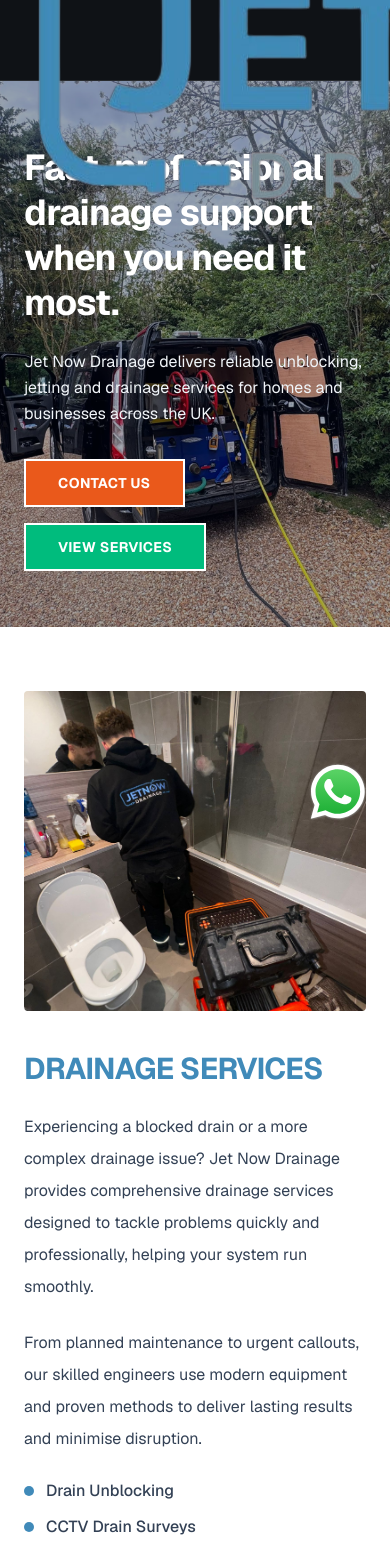
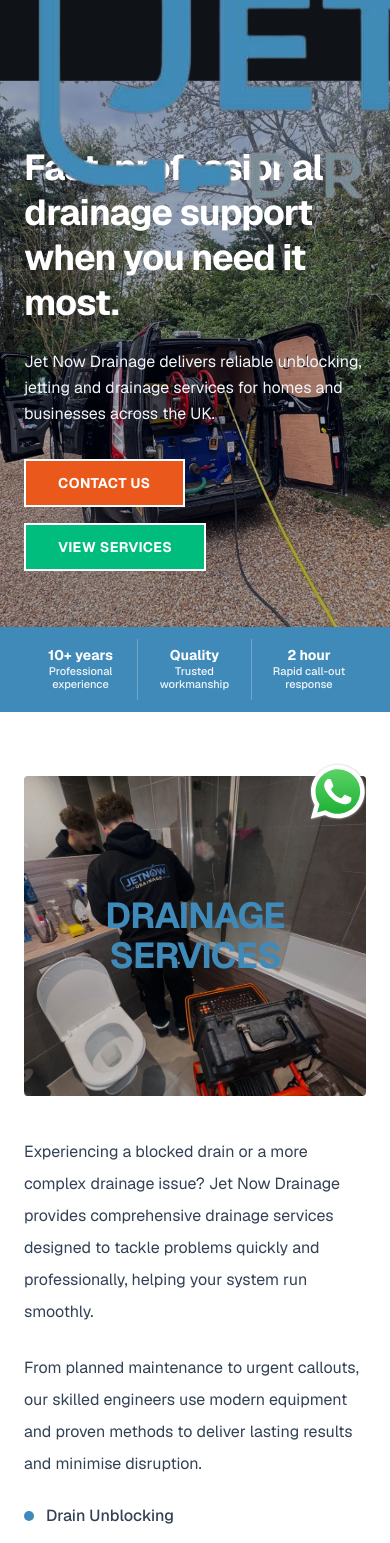
Before and after one commit to jetnowdrainage/website, a Next.js app: page / in a window 390 px wide. Shown: the top 1543 px of the page. Built offline with nearby package versions, Linux system fonts and the light colour scheme.

Commit message:
fix: hero banner, image title

```diff
--- a/src/app/page.tsx
+++ b/src/app/page.tsx
@@ -1,4 +1,5 @@
 import { HomeHero } from "@/components/Home/HomeHero";
+import { HomeStatsStrip } from "@/components/Home/HomeStatsStrip";
 import { HomeDrainServices } from "@/components/Home/HomeDrainServices";
 import { HomeLocations } from "@/components/Home/HomeLocations";
 import { HomeCta } from "@/components/Home/HomeCta";
@@ -7,6 +8,7 @@
   return (
     <>
       <HomeHero />
+      <HomeStatsStrip />
       <HomeDrainServices />
       <HomeLocations />
       <HomeCta />
--- a/src/components/Home/HomeDrainServices.tsx
+++ b/src/components/Home/HomeDrainServices.tsx
@@ -14,7 +14,7 @@
   return (
     <section className="py-16 md:py-24">
       <div className="mx-auto grid w-full max-w-7xl gap-10 px-6 lg:grid-cols-2 lg:items-center">
-        <div className="relative h-[320px] overflow-hidden rounded-sm md:h-[460px]">
+        <div className="order-1 relative h-[320px] overflow-hidden rounded-sm md:h-[460px] lg:order-1">
           <Image
             src="/JetNow/HomeDrainServices.jpg"
             alt="Drain engineer carrying out specialist drain servicing"
@@ -22,12 +22,17 @@
             sizes="(min-width: 1024px) 50vw, 100vw"
             className="object-cover"
           />
+          <div className="absolute inset-0 bg-slate-950/20 lg:hidden" />
+          <div className="absolute inset-0 flex items-center justify-center px-4 lg:hidden">
+            <h2 className="text-center text-4xl font-bold uppercase tracking-tight text-brand-primary">
+              Drainage Services
+            </h2>
+          </div>
         </div>
 
-        <div className="space-y-6">
-          <h2 className="text-3xl font-bold uppercase tracking-tight text-brand-primary md:text-4xl">
-            <span className="md:hidden">Drainage Services</span>
-            <span className="hidden md:inline">Drain Services Near You</span>
+        <div className="order-2 space-y-6 lg:order-2">
+          <h2 className="hidden text-3xl font-bold uppercase tracking-tight text-brand-primary md:text-4xl lg:block">
+            Drain Services Near You
           </h2>
 
           <p className="text-base leading-8 text-[var(--text-muted)]">
--- /dev/null
+++ b/src/components/Home/HomeStatsStrip.tsx
@@ -0,0 +1,48 @@
+const stats = [
+  {
+    value: "10+ years",
+    label: "Professional experience",
+    mobileValue: "10+ years",
+    mobileLabel: "Professional experience",
+  },
+  {
+    value: "Quality assured",
+    label: "Trusted workmanship",
+    mobileValue: "Quality",
+    mobileLabel: "Trusted workmanship",
+  },
+  {
+    value: "2-hour response",
+    label: "Rapid local call-outs",
+    mobileValue: "2 hour",
+    mobileLabel: "Rapid call-out response",
+  },
+];
+
+export function HomeStatsStrip() {
+  return (
+    <section className="bg-brand-primary">
+      <div className="mx-auto w-full max-w-7xl px-6">
+        <div className="grid grid-cols-3 gap-0 py-3 text-white sm:py-4">
+          {stats.map((stat, index) => (
+            <div
+              key={stat.value}
+              className={`flex flex-col justify-center px-1 py-2 text-center sm:px-5 sm:py-0 ${
+                index < stats.length - 1 ? "border-r border-white/25" : ""
+              }`}
+            >
+              <p className="text-sm font-bold leading-tight sm:text-base md:text-lg">
+                <span className="sm:hidden">{stat.mobileValue}</span>
+                <span className="hidden sm:inline">{stat.value}</span>
+              </p>
+              <p className="text-[11px] font-medium leading-tight text-slate-100 sm:text-xs md:text-sm">
+                <span className="sm:hidden">{stat.mobileLabel}</span>
+                <span className="hidden sm:inline">{stat.label}</span>
+              </p>
+            </div>
+          ))}
+        </div>
+      </div>
+    </section>
+  );
+}
--- a/src/components/Theme/ThemeToggleButton.tsx
+++ b/src/components/Theme/ThemeToggleButton.tsx
@@ -1,5 +1,6 @@
 "use client";
 
+import { useEffect, useState } from "react";
 import { useTheme } from "next-themes";
 
 type ThemeToggleButtonProps = {
@@ -8,13 +9,22 @@
 
 export function ThemeToggleButton({ className = "" }: ThemeToggleButtonProps) {
   const { resolvedTheme, setTheme } = useTheme();
-  const isDark = resolvedTheme === "dark";
+  const [mounted, setMounted] = useState(false);
+
+  useEffect(() => {
+    setMounted(true);
+  }, []);
+
+  const isDark = mounted && resolvedTheme === "dark";
 
   return (
     <button
       type="button"
-      aria-label={isDark ? "Switch to light mode" : "Switch to dark mode"}
-      onClick={() => setTheme(isDark ? "light" : "dark")}
+      aria-label={mounted ? (isDark ? "Switch to light mode" : "Switch to dark mode") : "Toggle theme"}
+      onClick={() => {
+        if (!mounted) return;
+        setTheme(isDark ? "light" : "dark");
+      }}
       className={`inline-flex h-11 w-11 items-center justify-center rounded-md border border-white/20 text-slate-200 transition hover:border-brand-primary hover:text-brand-primary ${className}`}
     >
       {isDark ? (
```
Also changed, not shown: 1 other file (tests, documents, lock files or other folders).
